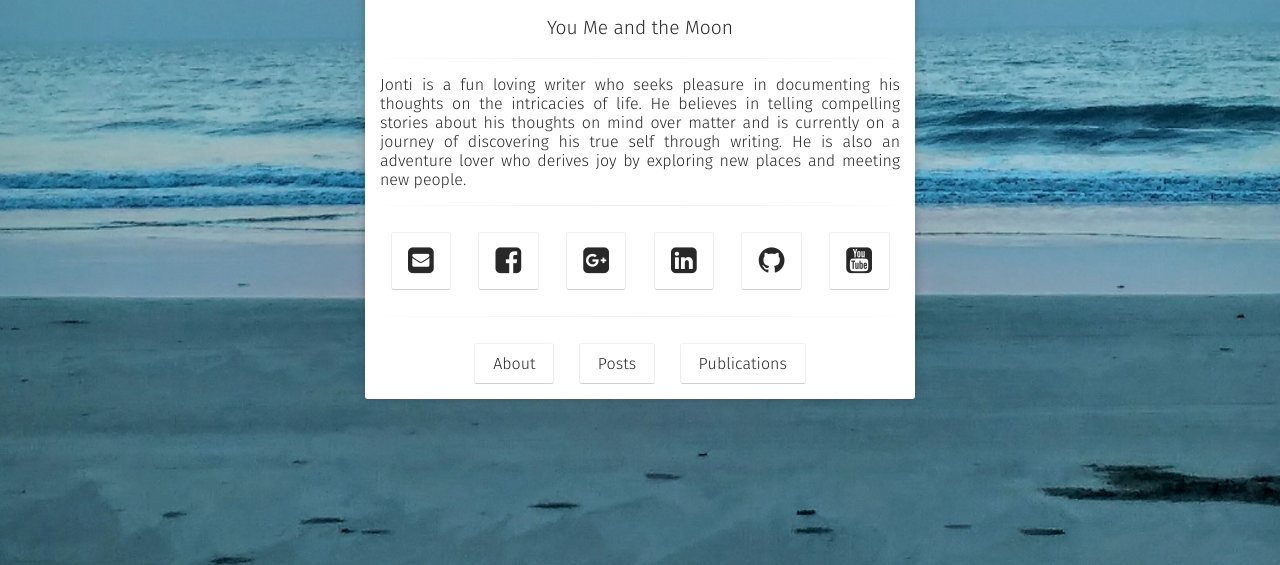
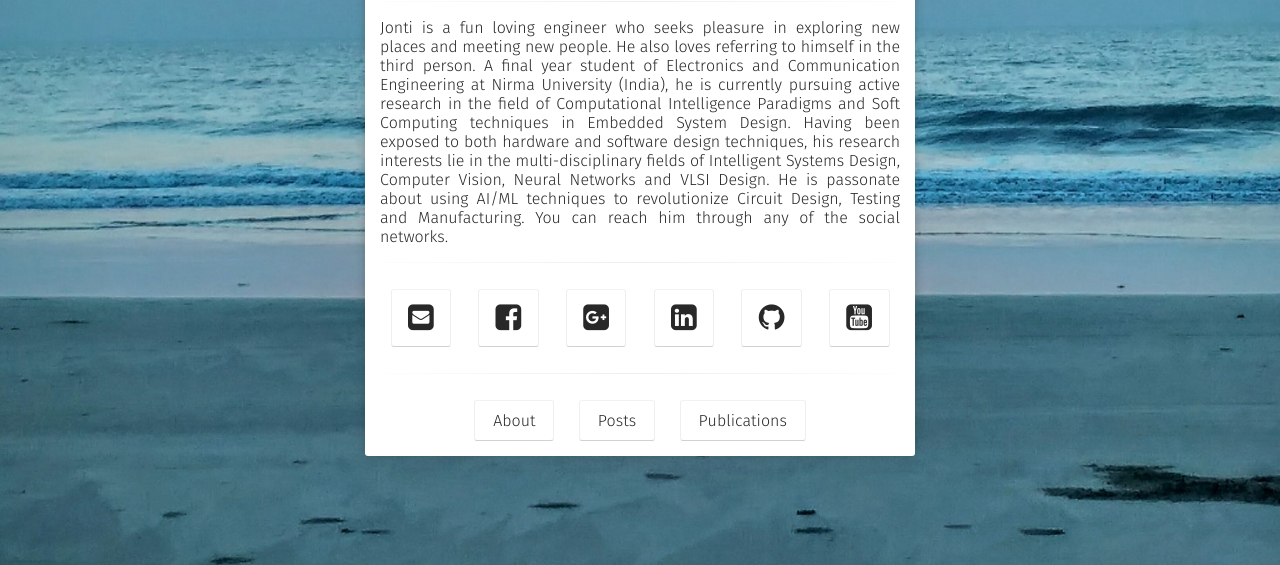
Before and after one commit to jontitalukdar/jontitalukdar.github.io_x, a Jekyll site: the page built from index.html, in a window 1280 px wide, cut to the strip 335-900 px from the top of the page. Built offline with Jekyll 4.4.1, drawn with Linux system fonts in a browser that asks for light colours; some web fonts are replaced.

Commit message:
Update _config.yml

```diff
--- a/_config.yml
+++ b/_config.yml
@@ -1,7 +1,7 @@
 # Site
 title:              You Me and the Moon
-bio:                'Jonti is a fun loving writer who seeks pleasure in documenting his thoughts on the intricacies of life. He believes in telling compelling stories about his thoughts on mind over matter and is currently on a journey of discovering his true self through writing. He is also an adventure lover who derives joy by exploring new places and meeting new people.'
-description:        "Welcome, to the journey to the center of my mind, a lawless and tumultous place, where long-winded rivers of thought meet, generate and create ideas. A beautiful amalgamation of the meandering rivers into the sea. Chaos is indeed beautiful."
+bio:                'Jonti is a fun loving engineer who seeks pleasure in exploring new places and meeting new people. He also loves referring to himself in the third person. A final year student of Electronics and Communication Engineering at Nirma University (India), he is currently pursuing active research in the field of Computational Intelligence Paradigms and Soft Computing techniques in Embedded System Design. Having been exposed to both hardware and software design techniques, his research interests lie in the multi-disciplinary fields of Intelligent Systems Design, Computer Vision, Neural Networks and VLSI Design. He is passonate about using AI/ML techniques to revolutionize Circuit Design, Testing and Manufacturing. You can reach him through any of the social networks.'
+description:        "-"
 reading_time:       true
 words_per_minute:   125
 logo:               'assets/img/ocean.jpg'
```
